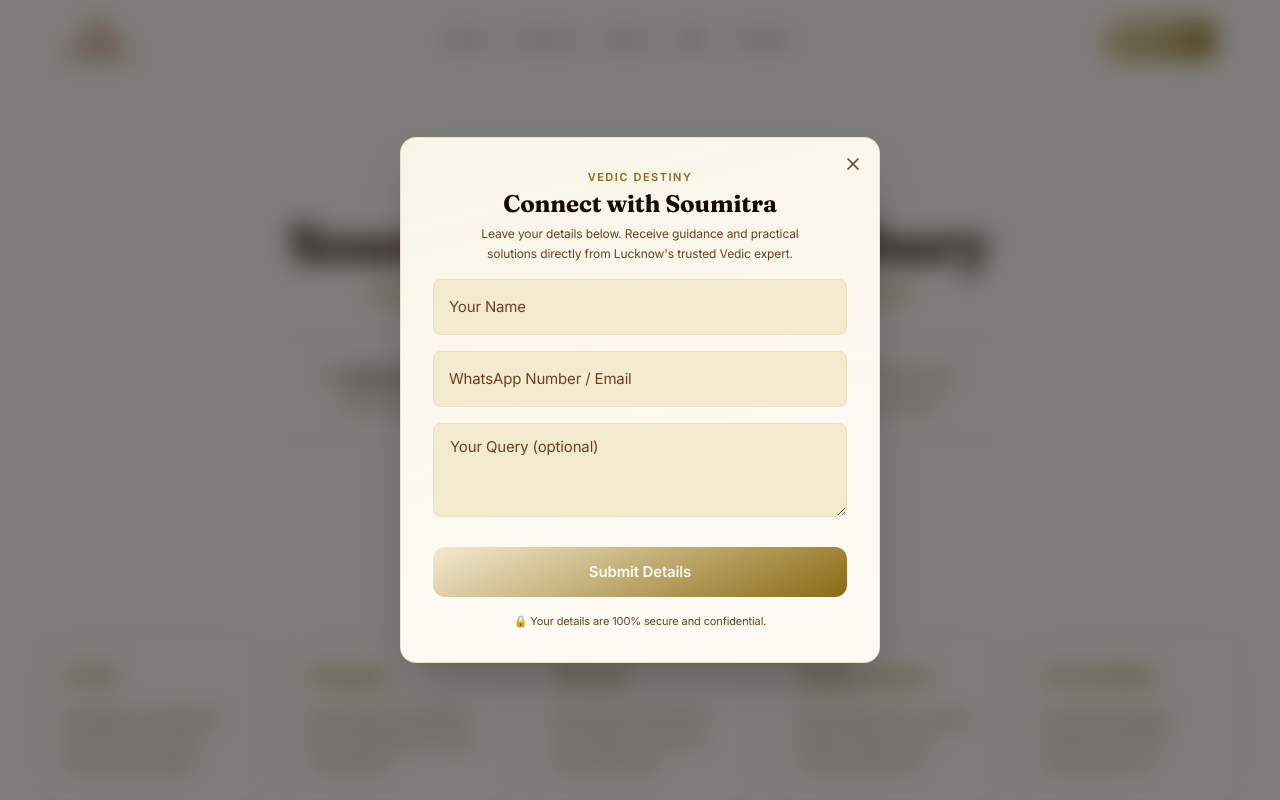
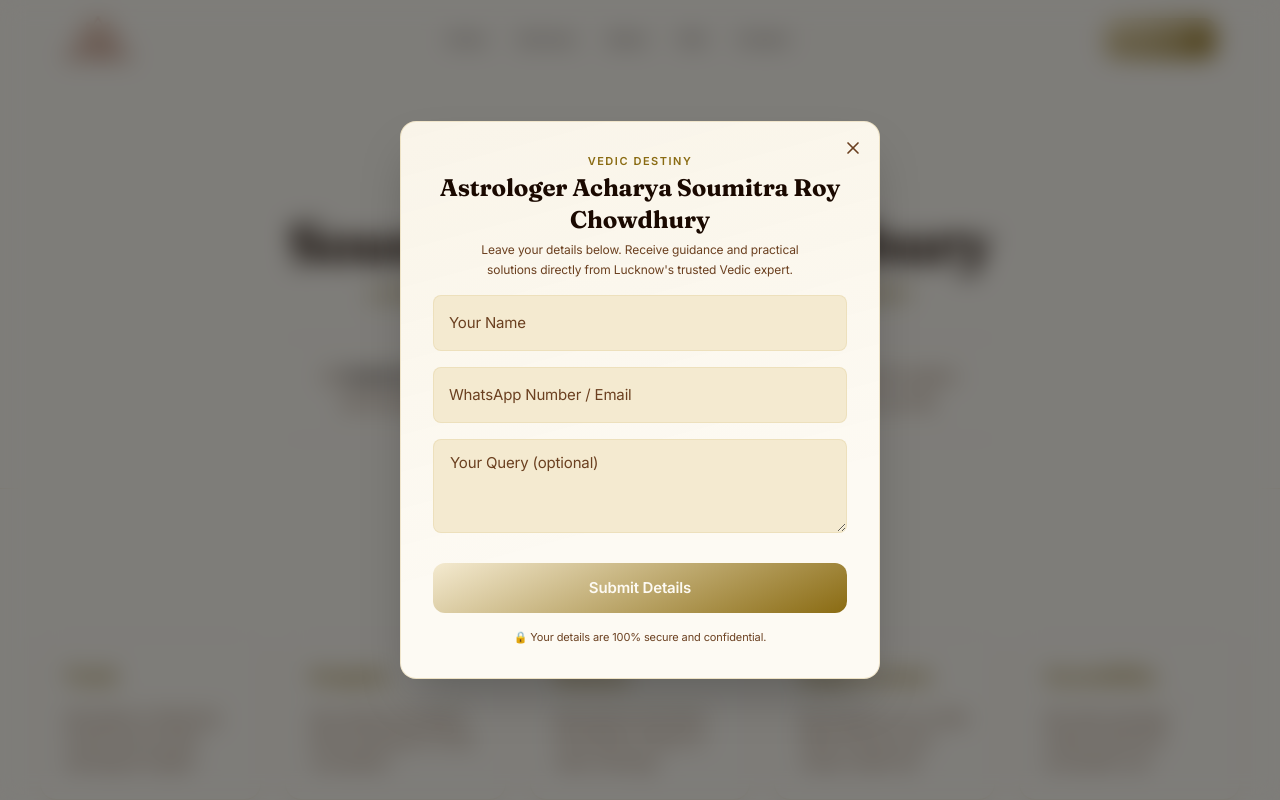
Before and after one commit to priyanshu091/astro-main, a Next.js app: page /about in a window 1280 px wide. Shown: the top 800 px of the page. Built offline with nearby package versions, Linux system fonts and the light colour scheme.

Commit message:
style: rename connect headings/CTAs to Astrologer Acharya Soumitra Roy Chowdhury

```diff
--- a/app/about/page.tsx
+++ b/app/about/page.tsx
@@ -299,7 +299,7 @@
         <section id="social-profiles" className="bg-bg-cosmos border-t border-gold-400/10 py-12 px-sp-5">
           <div className="max-w-content mx-auto text-center">
             <h2 className="font-display text-xl font-semibold text-text-primary mb-6">
-              Connect With Soumitra On Other Platforms
+              Connect With Astrologer Acharya Soumitra Roy Chowdhury On Other Platforms
             </h2>
             <div className="grid grid-cols-2 md:grid-cols-4 gap-6 max-w-[800px] mx-auto">
               {[
--- a/components/hero/HeroText.tsx
+++ b/components/hero/HeroText.tsx
@@ -57,7 +57,7 @@
         className="mt-sp-6 flex flex-col gap-sp-4 sm:flex-row sm:items-center"
       >
         <Button as="a" href="/about" variant="primary" size="lg">
-          Connect with Soumitra
+          Connect with Astrologer Acharya Soumitra Roy Chowdhury
         </Button>
       </motion.div>
 
--- a/components/sections/FinalCTA.tsx
+++ b/components/sections/FinalCTA.tsx
@@ -71,7 +71,7 @@
             Contact Us
           </h2>
           <p className="mt-sp-3 max-w-[600px] mx-auto font-sans text-base text-text-secondary leading-relaxed">
-            Connect directly with Soumitra Roy Chowdhury for career, marriage, health, and Vastu consultations.
+            Connect directly with Astrologer Acharya Soumitra Roy Chowdhury for career, marriage, health, and Vastu consultations.
           </p>
         </div>
 
@@ -248,7 +248,7 @@
                   Thank You, {name}!
                 </h3>
                 <p className="font-sans text-sm text-text-secondary leading-relaxed max-w-[320px] mx-auto">
-                  Your message has been sent successfully. Soumitra Chowdhury will get in touch with you shortly.
+                  Your message has been sent successfully. Astrologer Acharya Soumitra Roy Chowdhury will get in touch with you shortly.
                 </p>
 
                 <div className="pt-4 max-w-[160px] mx-auto">
--- a/components/shared/ConnectModal.tsx
+++ b/components/shared/ConnectModal.tsx
@@ -117,7 +117,7 @@
                 <div className="text-center mb-sp-4">
                   <span className="eyebrow text-gold-500 block">Vedic Destiny</span>
                   <h2 className="font-display text-2xl font-bold text-text-primary mt-1">
-                    Connect with Soumitra
+                    Astrologer Acharya Soumitra Roy Chowdhury
                   </h2>
                   <p className="font-sans text-xs text-text-secondary mt-1 max-w-[320px] mx-auto leading-relaxed">
                     Leave your details below. Receive guidance and practical solutions directly from Lucknow's trusted Vedic expert.
@@ -193,7 +193,7 @@
                   Thank You, {name}!
                 </h3>
                 <p className="font-sans text-sm text-text-secondary leading-relaxed max-w-[280px] mx-auto">
-                  Your request has been received. Soumitra Chowdhury will get in touch with you shortly.
+                  Your request has been received. Astrologer Acharya Soumitra Roy Chowdhury will get in touch with you shortly.
                 </p>
 
                 <div className="pt-4 max-w-[160px] mx-auto">
```
